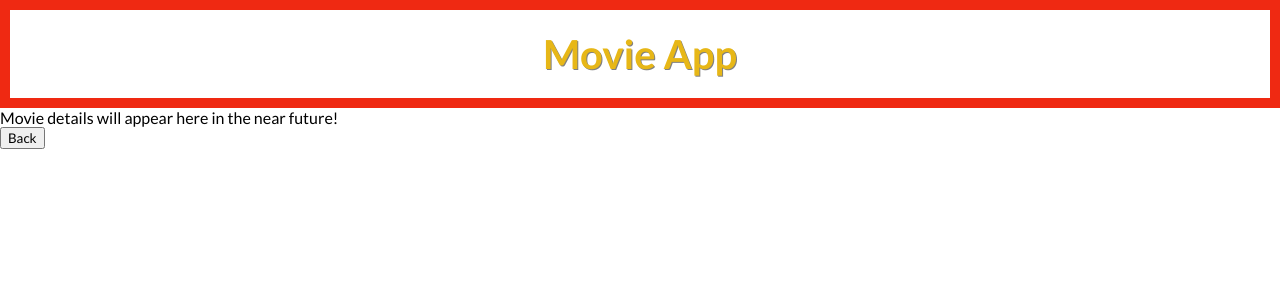
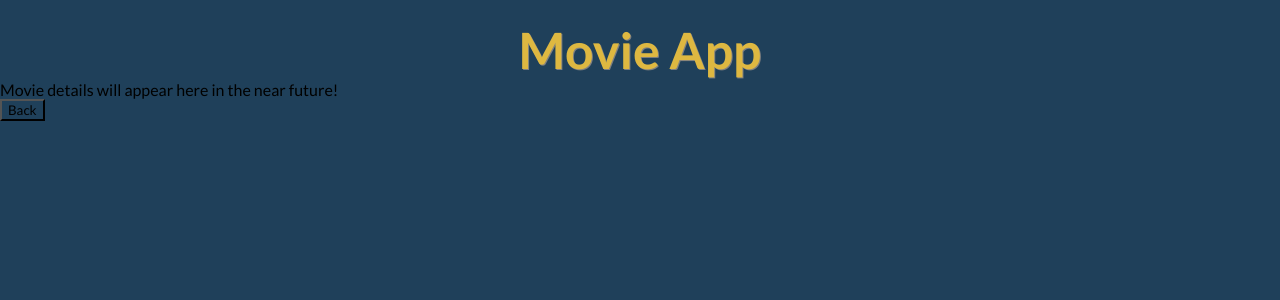
Before and after one commit to codygagnon/movie-app, a React (Create React App) app: page /movies/1 in a window 1280 px wide. Shown: the top 300 px of the page. Built offline with nearby package versions, Linux system fonts and the light colour scheme; the HTML template or start-up script is replaced by a standard one.

Commit message:
changed styles

```diff
--- a/src/Search.js
+++ b/src/Search.js
@@ -2,7 +2,6 @@
     return (
         <div className="search">
             <input
-            className="search"
             type="text"
             placeholder="Enter a movie title"
             onChange={event => {setSearchValue(event.target.value)}}
--- a/src/index.css
+++ b/src/index.css
@@ -5,37 +5,55 @@
   margin: 0;
   font-family: "Lato";
   color: #000;
+  background-color: #1F405A;
 }
 
 /* navbar styles */
 .navbar {
-  padding: 20px;
+  padding: 20px 20px 0px 20px;
   display: flex;
   justify-content: center;
-  border: 10px solid #EF2912;
-  background-color: #FFF;
 }
 .navbar h1 {
-  color: #E7B717;
+  color: #DEB841;
   text-shadow: 1px 1px #808080;
-  font-size: 40px;
+  font-size: 50px;
   font-weight: 700;
 }
 
 /* search styles */
 .search {
-  padding: 20px;
+  padding-top: 20px;
+  padding-bottom: 20px;
   display: flex;
   justify-content: center;
-  width: 80%;
+  width: 100%;
 }
 
 .search input {
+  background-color: #E5EAFA;
   font-size: 20px;
+  font-weight: 700;
+  padding: 10px;
+  max-width: 800px;
+  flex-grow: 1;
 }
 
 /* movie-list styles */
 .movie-list {
   display: flex;
   flex-wrap: wrap;
+  justify-content: center;
+  gap: 20px;
 }
+
+/* movie styles */
+.movie {
+  background-color: #DEB841;
+  padding: 10px;
+  max-width: 300px;
+}
+
+.movie h3 {
+  background-color: #DEB841;
+}
```
